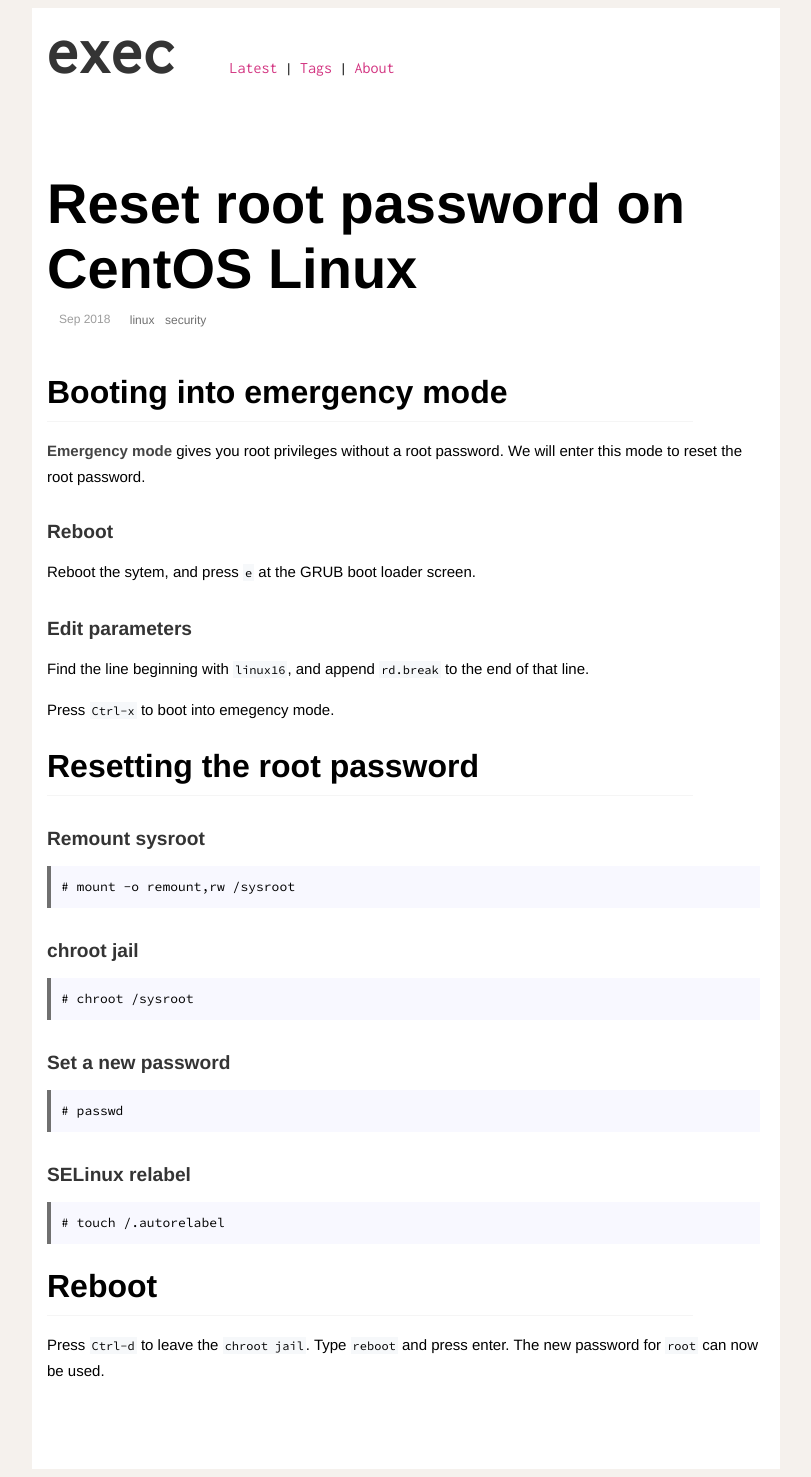
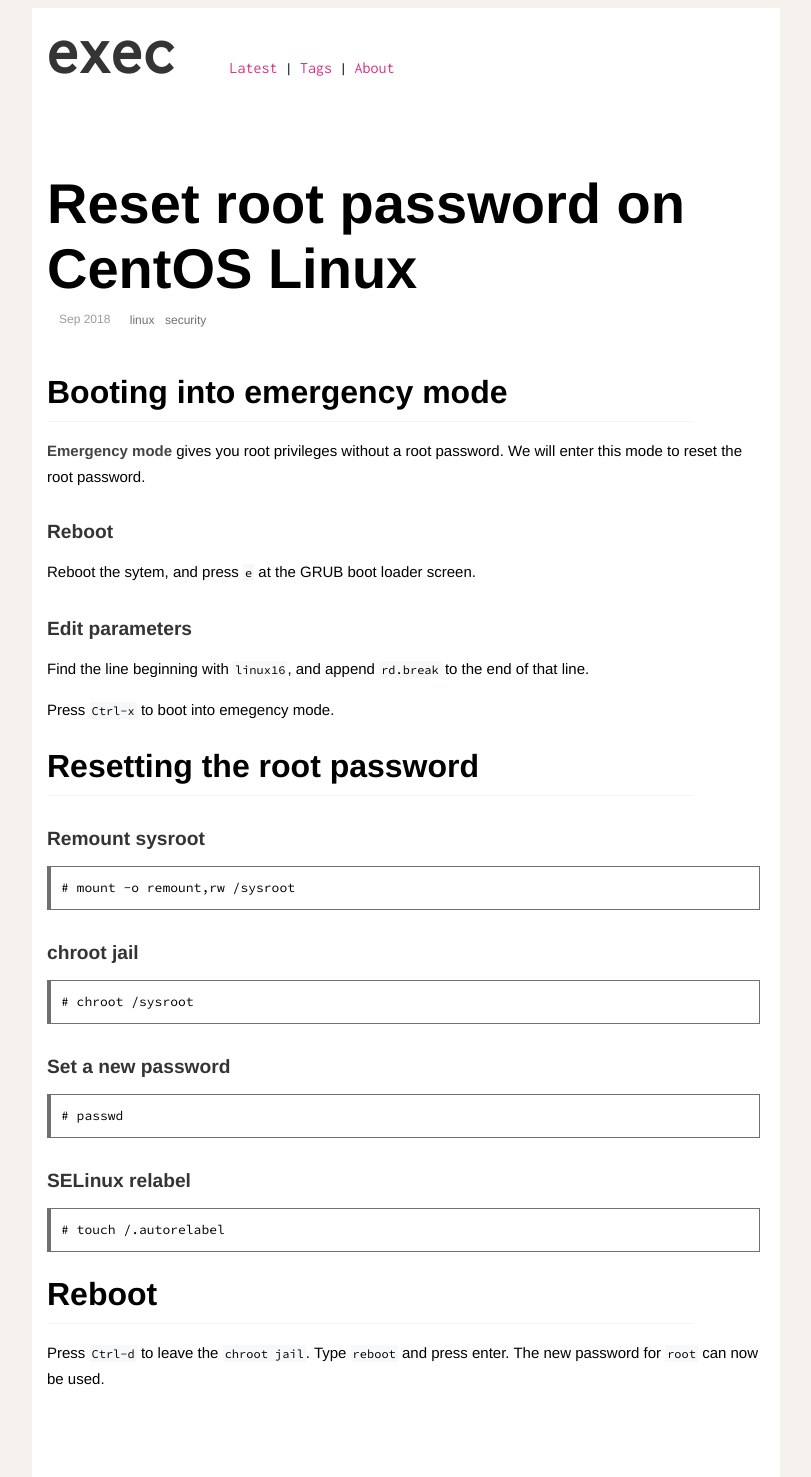
Before and after one commit to execas/execas.github.io, a Jekyll site: the page built from _posts/2018-09-03-reset-root-password-on-centos-linux.md, in a window 1280 px wide. Shown: the whole page, without its empty margins (234-1045 px from the left). Built offline with Jekyll 4.4.1, drawn with Linux system fonts in a browser that asks for light colours.

Commit message:
Update execas.css

```diff
--- a/css/execas.css
+++ b/css/execas.css
@@ -35,13 +35,14 @@
      /*background-color: #f5f5f5;*/
      /*background-color: #f6f8fa;*/
      /*background-color:#232c31;*/
-     background-color:#f8f8ff;
+     background-color:#ffffff;
      /*background-color:#000000;*/
      margin-left:0px;
      margin-right:5px;
      padding-left: 10px;
      padding-bottom: 12px;
      padding-top: 12px;
+     border: 1px solid #707070;
      border-left:4px solid #707070;
      white-space: pre;
      color:#000000;
@@ -56,10 +57,10 @@
      border-style: none;
      whitespace: pre;
      font-size:13px;
-     /*color:#000000;*/
-     background-color: #f8f8ff;
+     /*background-color: #f8f8ff;*/
      /*background-color:#232c31;*/
      /*background-color:#252323;*/
+     background-color:#ffffff;
      color:#0000000;
      border-width: 0px;
      border-radius:0px;
```
